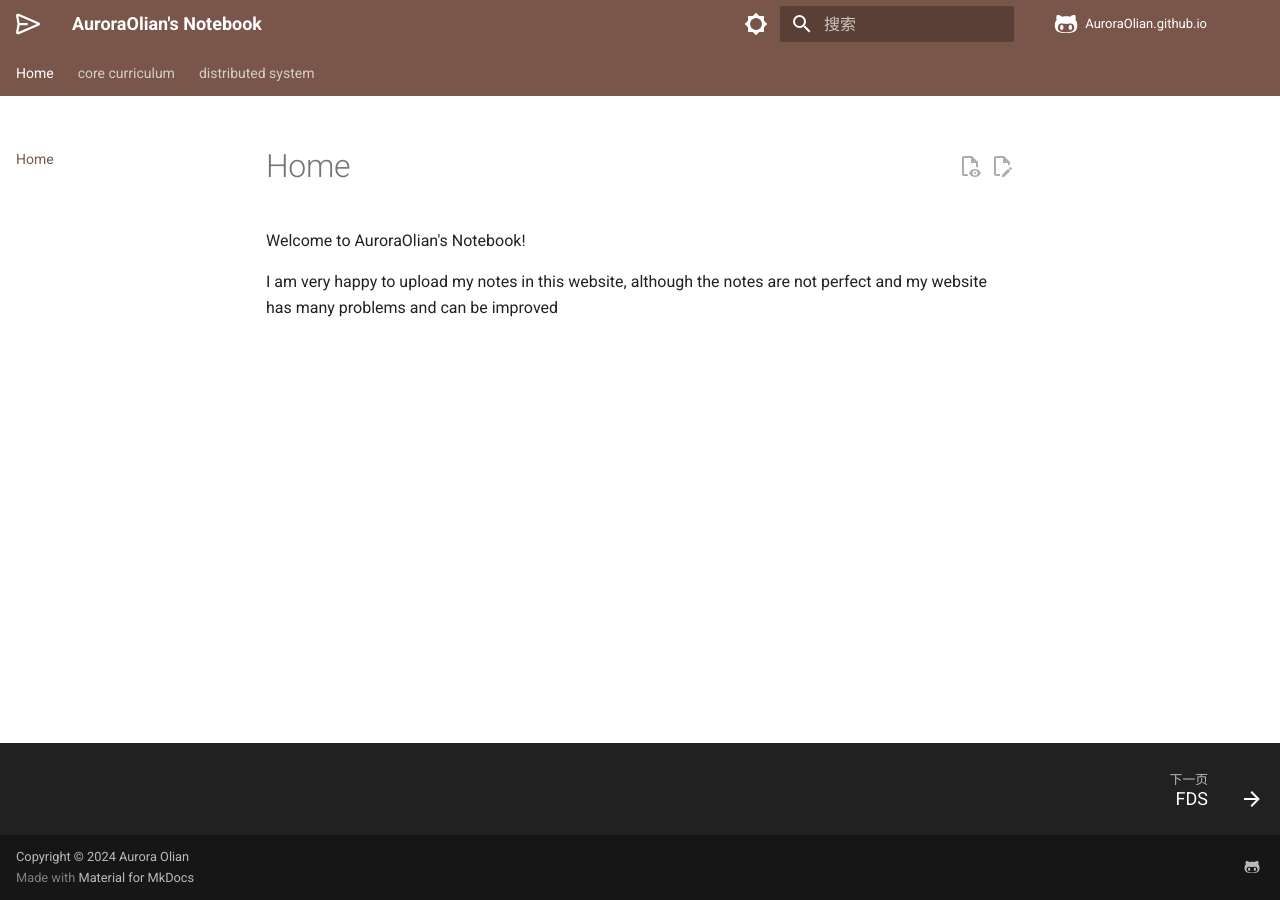
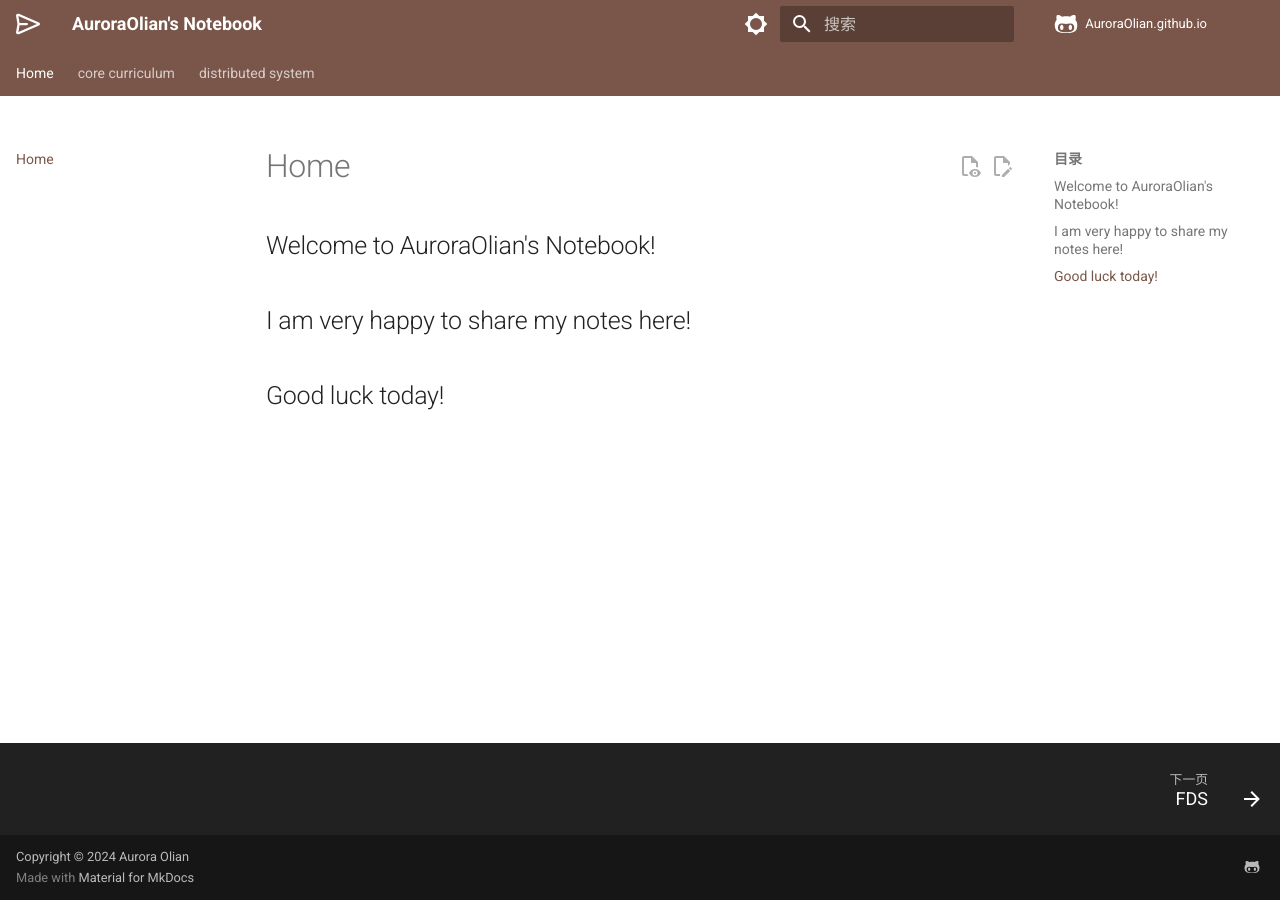
Before and after one commit to AuroraOlian/AuroraOlian.github.io, an MkDocs documentation site: the page built from docs/index.md, in a window 1280 px wide. Built offline with MkDocs 1.6.1 and Material for MkDocs 9.7.7, drawn with Linux system fonts in a browser that asks for light colours; a style sheet for code colours, icons or effects is not loaded.

Commit message:
update my homepage

```diff
--- a/docs/index.md
+++ b/docs/index.md
@@ -1,5 +1,7 @@
 # Home
 
-Welcome to AuroraOlian's Notebook!
+## Welcome to AuroraOlian's Notebook!
 
-I am very happy to upload my notes in this website, although the notes are not perfect and my website has many problems and can be improved
+## I am very happy to share my notes here!
+
+## Good luck today!
```
